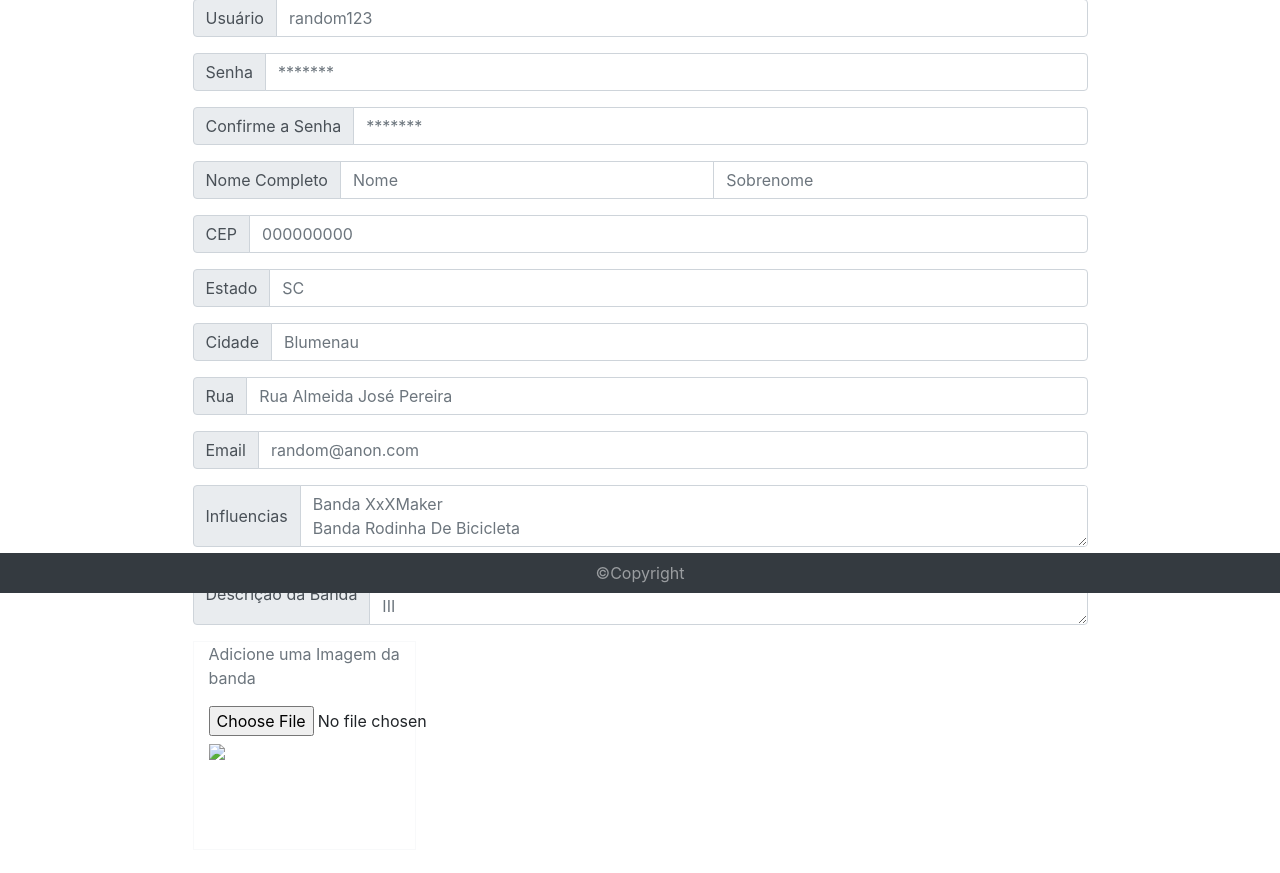
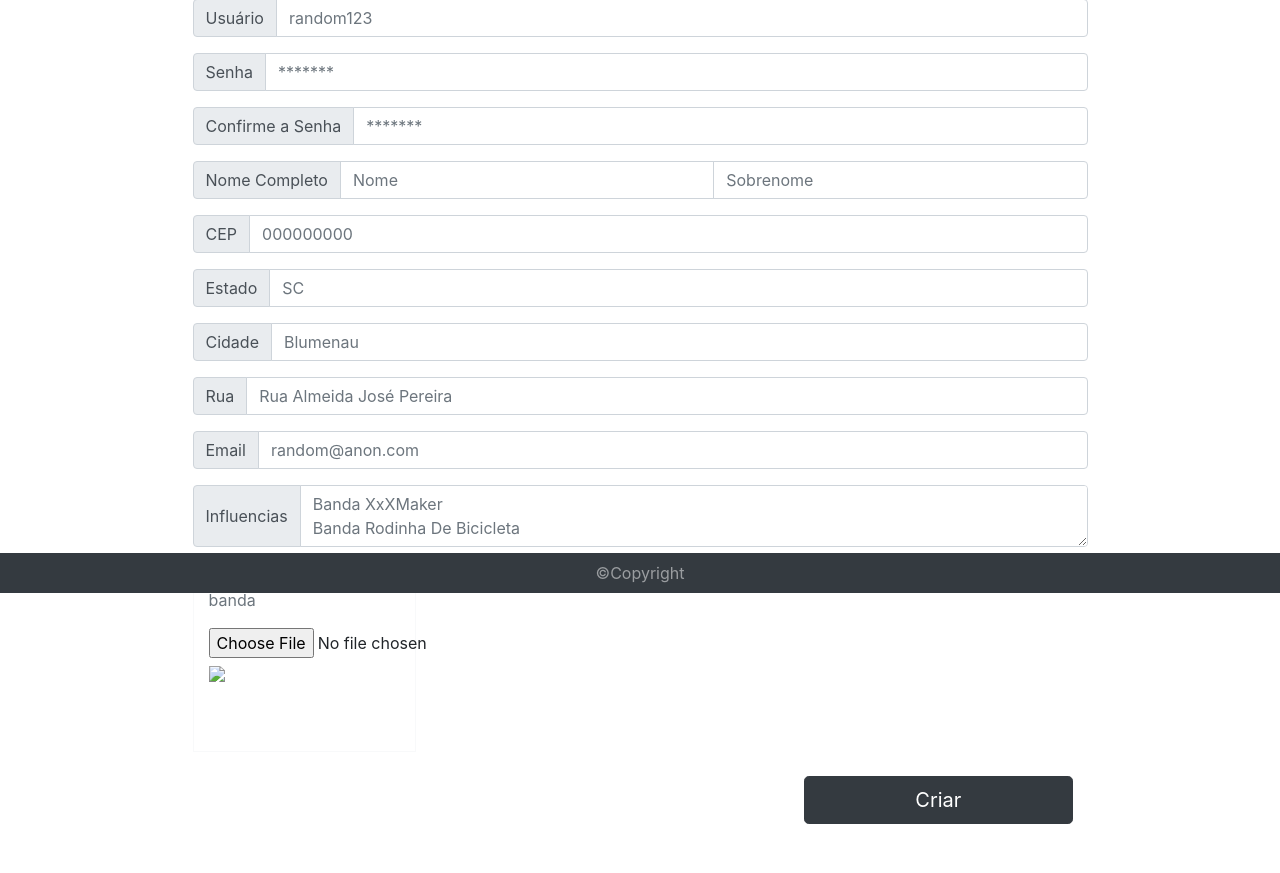
Before and after one commit to Gabriel-E-Cunha/composerBandMaker, a PHP site: page /templates/cadastroNormal.phtml in a window 1280 px wide. Shown: the part 207-1080 px from the top of the page. After the commit the page ends 1031 px from the top, so only its background shows below. Run offline with PHP 8.4, Linux system fonts and the light colour scheme; the template is opened without the code that fills it, so the values that code supplies are empty.

Commit message:
esqueci um campo, tudo sob controle

```diff
--- a/templates/cadastroNormal.phtml
+++ b/templates/cadastroNormal.phtml
@@ -120,14 +120,6 @@
 Banda Rodinha De Bicicleta
 Banda do sul"></textarea>
                         </div>
-                        <!-- Descrição da Banda -->
-
-                        <div class="input-group mb-3">
-                            <div class="input-group-prepend">
-                                <span class="input-group-text">Descrição da Banda</span>
-                            </div>
-                            <textarea name="descricao" class="form-control" placeholder="Banda de garagem com objetivo de se tornar Deuses do Rock assim como em Guitar HERO III  "></textarea>
-                        </div>
 
                         <!-- ADD Imagem -->
                         <div class="border border-light border-radius-3 col-6 w-25 h-25">
```
